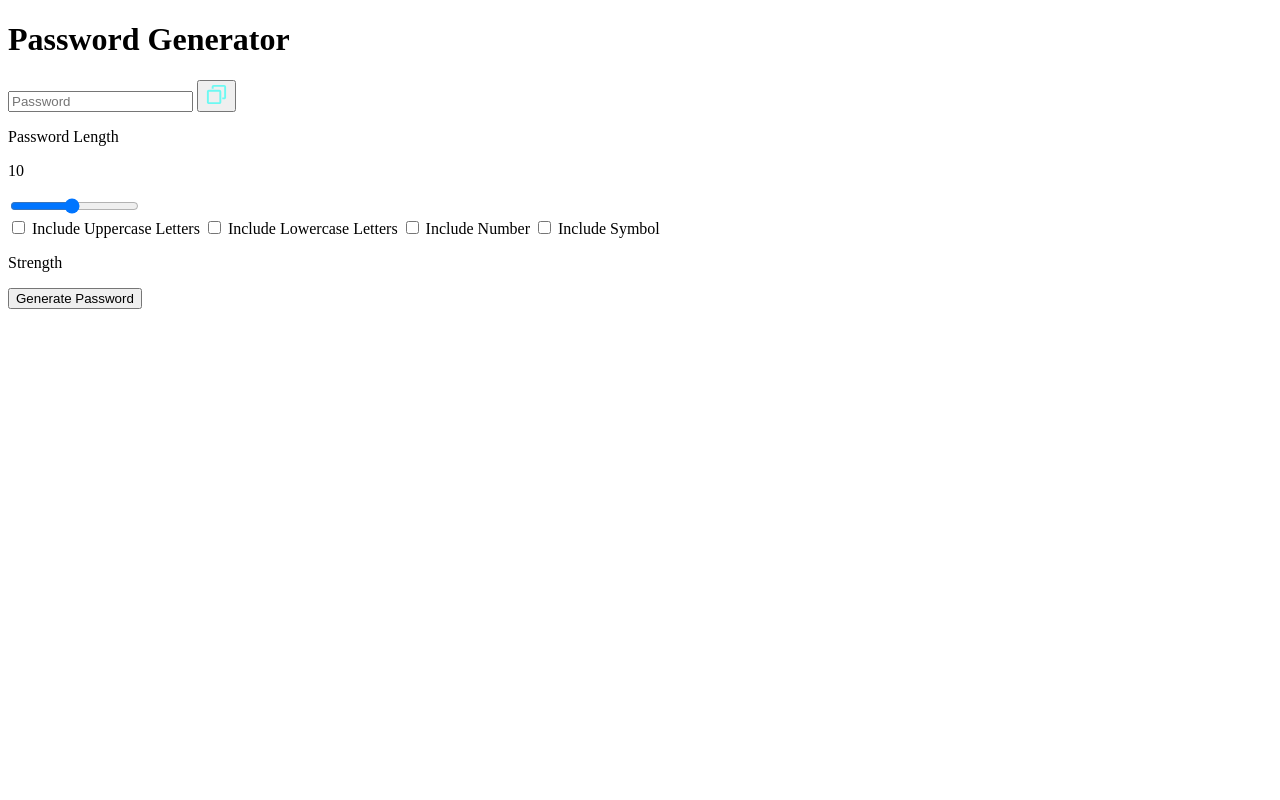
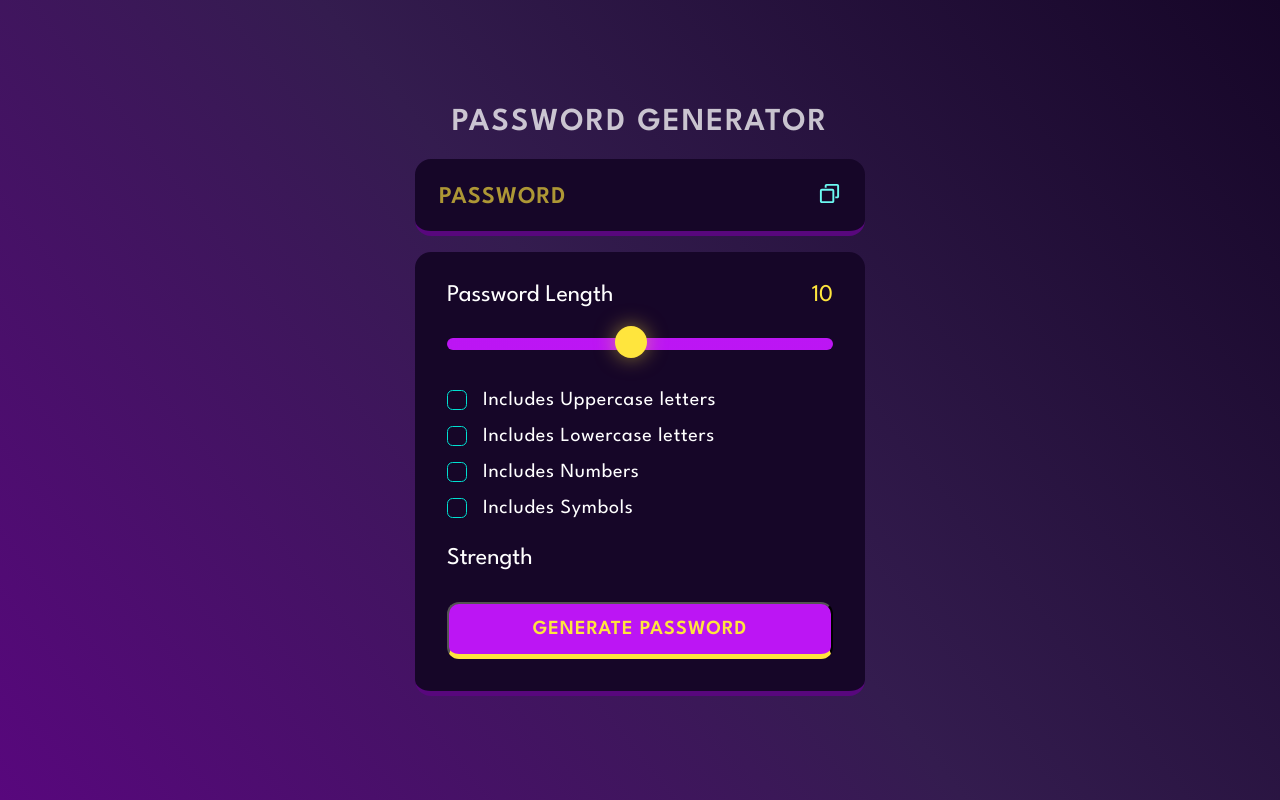
Before and after one commit to Siddharthrai87/Password-Generator, a plain HTML site: page index.html in a window 1280 px wide. Drawn offline with Linux system fonts and the light colour scheme.

Commit message:
css and styling

```diff
--- a/index.html
+++ b/index.html
@@ -2,47 +2,79 @@
 <html lang="en">
 <head>
     <meta charset="UTF-8">
+    <meta http-equiv="X-UA-Compatible" content="IE=edge">
     <meta name="viewport" content="width=device-width, initial-scale=1.0">
     <title>Document</title>
+    <link rel="preconnect" href="https://fonts.googleapis.com" />
+    <link rel="preconnect" href="https://fonts.gstatic.com" crossorigin />
+    <link
+      href="https://fonts.googleapis.com/css2?family=League+Spartan:wght@100;200;300;400;600&display=swap"
+      rel="stylesheet"
+    />
+    <link rel="stylesheet" href="styles.css">
 </head>
 <body>
+
     <div class="container">
+
         <h1>Password Generator</h1>
+
         <div class="display-container">
-            <input readonly type="text" placeholder="Password" data-passwordDisplay>
-            <button data-copy>
-                <span data-copyMsg></span>
-                <img src="./assets/copy.svg" alt="copy" height="23" width="23">
+
+            <input readonly placeholder="Password" class="display" data-passwordDisplay>
+
+            <button class="copyBtn" data-copy>
+                <span class="tooltip" data-copyMsg></span>
+                <img src="./assets/copy.svg" alt="copy" width="23" height="23">
             </button>
+
         </div>
+
+
         <div class="input-container">
+
+            <!--password length section-->
             <div class="length-container">
                 <p>Password Length</p>
                 <p data-lengthNumber>0</p>
             </div>
-            <input type="range" min="1" max="20" step="1" class="slider" data-lengthSlider>
-            <div>
+
+            <!--slider-->
+            <input type="range" min="1" max="20" class="slider" step="1" data-lengthSlider>
+
+            <!-- checkboxes-->
+            <div class="check">
                 <input type="checkbox" id="uppercase">
-                <label for="uppercase">Include Uppercase Letters</label>
+                <label for="uppercase">Includes Uppercase letters</label>
+            </div>
 
+            <div class="check">
                 <input type="checkbox" id="lowercase">
-                <label for="lowercase">Include Lowercase Letters</label>
+                <label for="lowercase">Includes Lowercase letters</label>
+            </div>
 
+            <div class="check">
                 <input type="checkbox" id="numbers">
-                <label for="numbers">Include Number</label>
+                <label for="numbers">Includes Numbers </label>
+            </div>
 
+            <div class="check">
                 <input type="checkbox" id="symbols">
-                <label for="symbols">Include Symbol</label>
+                <label for="symbols">Includes Symbols </label>
+            </div>
 
-                <div class="strength-container">
-                    <p>Strength</p>
-                    <div data-indicator></div>
-                </div>
-                <button class="generateButton">Generate Password</button>
+            <!-- strength section-->
+            <div class="strength-container">
+                <p>Strength</p>
+                <div class="indicator" data-indicator></div>
             </div>
+
+            <!-- generate password-->
+            <button class="generateButton">Generate Password</button>
+
         </div>
+
     </div>
-    <!-- <script src="script.js"></script> -->
     <script src="script.js"></script>
 </body>
 </html>
--- /dev/null
+++ b/styles.css
@@ -0,0 +1,280 @@
+*,
+*::before,
+*::after {
+    margin: 0;
+    padding: 0;
+    box-sizing: border-box;
+    font-family: 'League Spartan', sans-serif;
+}
+
+:root {
+
+    --dk-violet: hsl(268, 75%, 9%);
+    --lt-violet: hsl(268, 47%, 21%);
+    --lt-violet2: hsl(281, 89%, 26%);
+    --vb-violet: hsl(285, 91%, 52%);
+    --vb-violet2: hsl(290, 70%, 36%);
+
+    --vb-yellow: hsl(52, 100%, 62%);
+
+
+    --pl-white: hsl(0, 0%, 100%);
+
+    --vb-cyan: hsl(176, 100%, 44%);
+    --vb-cyan2: hsl(177, 92%, 70%);
+    --dk-text: hsl(198, 20%, 13%);
+}
+
+body {
+    width: 100vw;
+    height: 100vh;
+    display: flex;
+    flex-direction: column;
+    align-items: center;
+    justify-content: center;
+    background: linear-gradient(231deg, rgba(22, 6, 40, 1) 0%, rgba(52, 28, 79, 1) 50%, rgba(88, 7, 125, 1) 100%);
+}
+
+.container {
+    width: 90%;
+    max-width: 450px;
+}
+
+h1 {
+    color: var(--pl-white);
+    opacity: 0.75;
+    text-transform: uppercase;
+    letter-spacing: 2px;
+    text-align: center;
+    line-height: 1.2;
+}
+
+.display-container {
+    position: relative;
+    background-color: var(--dk-violet);
+    border-radius: 1rem;
+    border-bottom: 0.35rem solid var(--lt-violet2);
+    margin: 1rem 0;
+    padding-top: 0.35rem;
+}
+
+
+.display {
+    width: 100%;
+    background-color: transparent;
+    padding: 1.15rem 1rem;
+    color: var(--vb-yellow);
+    font-weight: 600;
+    font-size: 1.5rem;
+    line-height: 30px;
+    letter-spacing: 1px;
+    padding-right: 3.25rem;
+    border:none;
+  }
+
+.display::placeholder {
+    position:absolute;
+    top: 50%;
+    left: 1.5rem;
+    font-size: 1.5rem;
+    line-height:30px;
+    color:var(--vb-yellow);
+    opacity: 0.65;
+    text-transform: uppercase;
+    transform: translateY(-50%);
+}
+
+.display-container button {
+    position:absolute;
+    top:50%;
+    right:1.5rem;
+    transform: translateY(-50%);
+}
+
+.input-container{
+    width:100%;
+    background-color: var(--dk-violet);
+    border-radius: 1rem;
+    padding: 2rem;
+    border-bottom: 0.35rem solid var(--lt-violet2);
+}
+
+
+.length-container {
+    display: flex;
+    justify-content: space-between;
+    align-items: center;
+}
+
+
+.length-container p:nth-child(1) {
+    color:var(--pl-white);
+    font-size: 1.5rem;
+}
+
+
+.length-container p:nth-child(2) {
+    color:var(--vb-yellow);
+    font-size: 1.5rem;
+}
+
+
+.strength-container {
+    display: flex;
+    justify-content: space-between;
+    align-items: center;
+    margin-top: 1.75rem;
+    margin-bottom: 2rem;
+}
+
+
+.strength-container p{
+    color:var(--pl-white);
+    font-size: 1.5rem;
+}
+
+.indicator {
+    width:1.5rem;
+    height:1.5rem;
+    border-radius:50%;
+}
+
+.generateButton {
+    width: 100%;
+    padding: 1rem 0;
+    background-color: var(--vb-violet);
+    text-align: center;
+    border-radius: 0.75rem;
+    border-bottom: 0.35rem solid var(--vb-yellow);
+    text-transform: uppercase;
+    letter-spacing: 1px;
+    color: var(--vb-yellow);
+    font-weight: 600;
+    font-size: 1.25rem;
+  }
+
+.check {
+    display: flex;
+    align-items: center;
+    margin: 1rem 0;
+    gap: 0 1rem;
+}
+
+.check input{
+    appearance: none;
+    width: 20px;
+    height: 20px;
+    border: 1px solid var(--vb-cyan);
+    cursor: pointer;
+    position: relative;
+    border-radius: 0.35rem;
+}
+
+
+.check input:checked{
+    background-color: var(--vb-cyan);
+}
+
+
+.check input:checked::before {
+    content: '✔';
+    position: absolute;
+    color: var(--dk-text);
+    font-size:1.05rem;
+    font-weight: 600;
+    left:50%;
+    top:-3.5px;
+    transform: translateX(-49%)  translateY(11%);
+}
+
+.check label {
+    color: var(--pl-white);
+    font-size: 1.25rem;
+    letter-spacing: 0.75px;
+}
+
+.copyBtn{
+    background-color: transparent;
+    border:none;
+    outline:none;
+}
+
+.tooltip {
+    position: absolute;
+    background-color: var(--vb-violet2);
+    color: var(--vb-yellow);
+    font-size: 1.25rem;
+    top: -35px;
+    left: -25px;
+    padding: 5px 10px;
+    border-radius: 1rem;
+    opacity: 0;
+    transform: scale(0);
+    transform-origin: bottom;
+    transition: all 250ms ease-in-out;
+  }
+
+  .tooltip.active {
+    opacity: 1;
+    transform: scale(1);
+  }
+
+.slider{
+    appearance: none;
+    width:100%;
+    height: 0.75rem;
+    cursor: pointer;
+    background-color: var(--lt-violet);
+    border-radius: 1rem;
+    margin-top: 2rem;
+    margin-bottom: 1.5rem;
+    background-image: linear-gradient(var(--vb-violet), var(--vb-violet));
+    background-repeat: no-repeat;
+    border:none;
+    outline:none;
+    z-index:-1;
+}
+
+.slider::-webkit-slider-thumb {
+    position:relative;
+    z-index:1;
+    appearance: none;
+    height:2rem;
+    width:2rem;
+    border-radius: 50%;
+    background-color: var(--vb-yellow);
+    cursor:pointer;
+    margin-top: -3px;
+    box-shadow: 0px 0px 20px 0px rgba(255, 229, 61, 0.50);
+    transition: all 100ms ease-in;
+}
+
+.slider:focus{
+    outline: 3px solid var(--vb-yellow);
+}
+
+.slider::-webkit-slider-thumb:hover{
+    outline: 2px solid var(--vb-yellow);
+    background-color: var(--dk-violet);
+    box-shadow: 0px 0px 25px 5px rgba(255, 229, 61, 0.80);
+}
+
+
+/*Homework -> Explore below code */
+/* .slider::-moz-range-thumb {
+    position: relative;
+    z-index: 1;
+    appearance: none;
+    height: 2rem;
+    width: 2rem;
+    border-radius: 50%;
+    background: var(--vb-yellow);
+    box-shadow: 0px 0px 20px 0px rgba(255, 229, 61, 0.50);
+    cursor: pointer;
+  }
+
+  .slider::-moz-range-thumb:hover {
+    outline: 2px solid var(--vb-yellow);
+    background-color: var(--dk-violet);
+    box-shadow: 0px 0px 25px 5px rgba(255, 229, 61, 0.80);
+  } */
```
